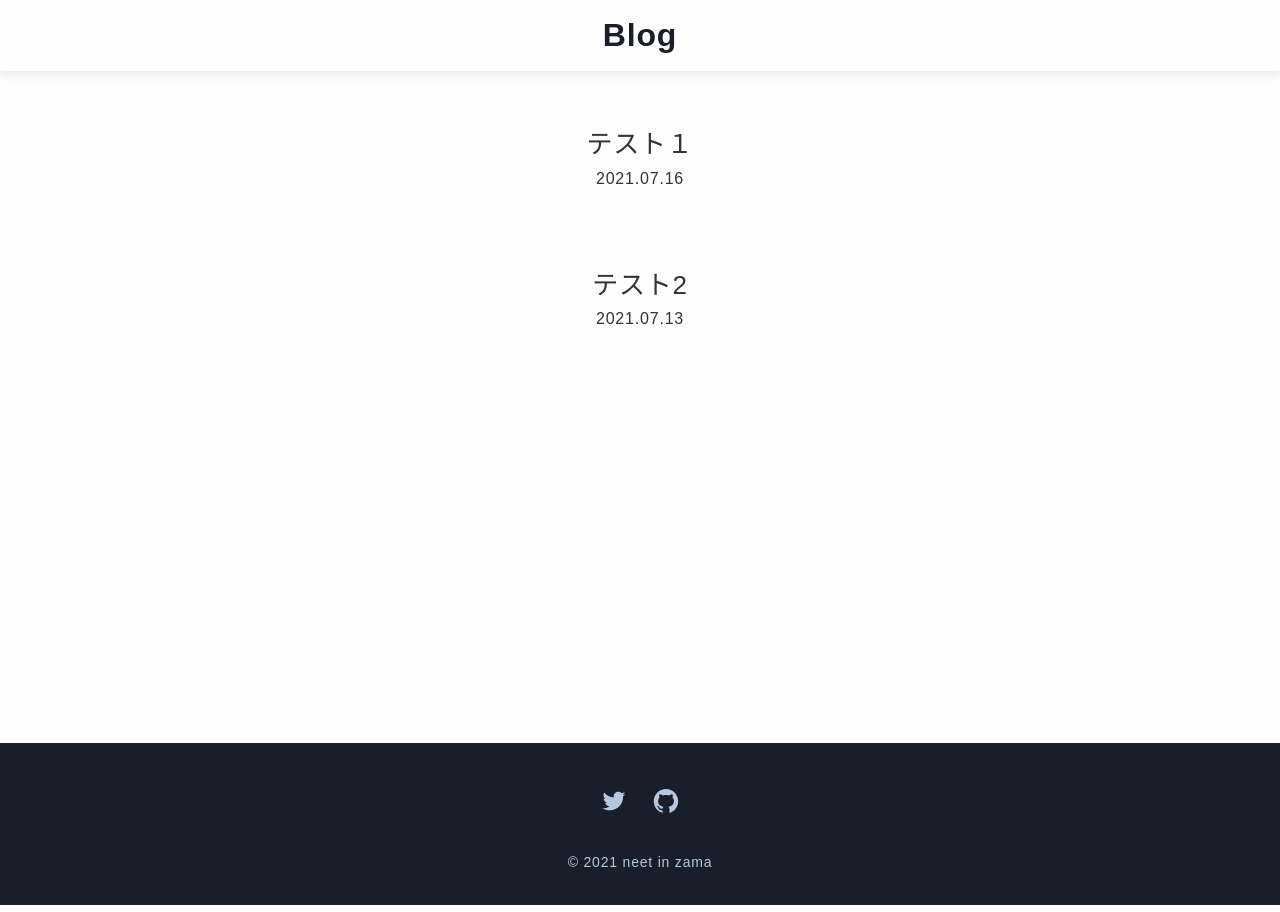
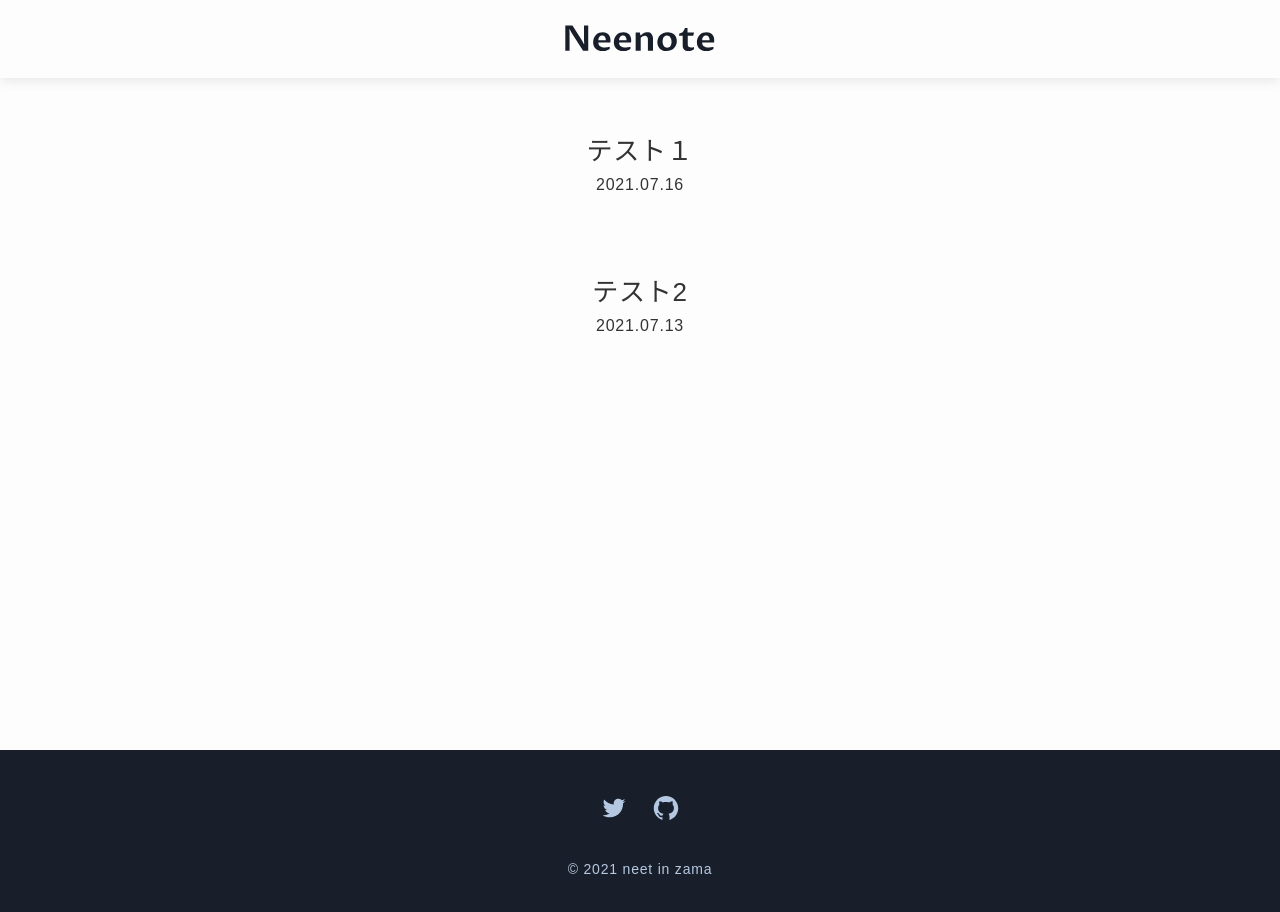
Before and after one commit to f-rws/blog, a Next.js app: page / in a window 1280 px wide. Built offline with nearby package versions, Linux system fonts and the light colour scheme.

Commit message:
Add logo in header

```diff
--- a/src/components/header/header.module.scss
+++ b/src/components/header/header.module.scss
@@ -1,8 +1,8 @@
 @use "src/styles/theme";
 @use "src/styles/mixins";
 
-.wrapper {
-  padding: 10px 0;
+.header {
+  padding: 1.5em 0;
   box-shadow: 0 2px 12px 0 rgba(#000, 0.1);
 }
 
@@ -16,10 +16,13 @@
   };
 }
 
+.logo {
+  display: flex;
+  justify-content: center;
+  align-items: center;
+}
+
 .link {
-  color: theme.$color-secondary;
-  font-size: theme.$font-size-32;
-  font-weight: bold;
-  text-decoration: none;
-  background: none;
+  display: inline-block;
+  height: 30px;
 }
--- a/src/components/header/header.tsx
+++ b/src/components/header/header.tsx
@@ -1,13 +1,17 @@
 import Link from 'next/link';
 import styles from './header.module.scss';
+import Image from 'next/image';
+import Logo from '../../../public/neenote.svg';
 
 export const Header: React.VFC = () => {
   return (
-    <header className={styles.wrapper}>
+    <header className={styles.header}>
       <div className={styles.innerWrapper}>
-        <h1>
+        <h1 className={styles.logo}>
           <Link href={'/'}>
-            <a className={styles.link}>Blog</a>
+            <a className={styles.link}>
+              <Image src={Logo} width={150} height={30} className={styles.logo} alt={'Neenote'} />
+            </a>
           </Link>
         </h1>
       </div>
```
Also changed, not shown: public/neenote.svg (added), public/vercel.svg (deleted).
